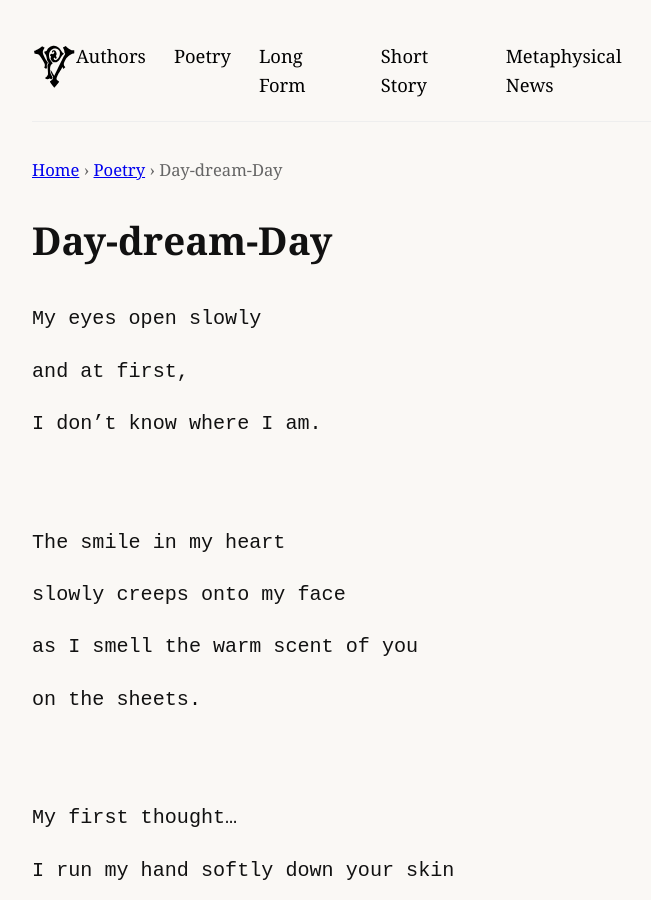
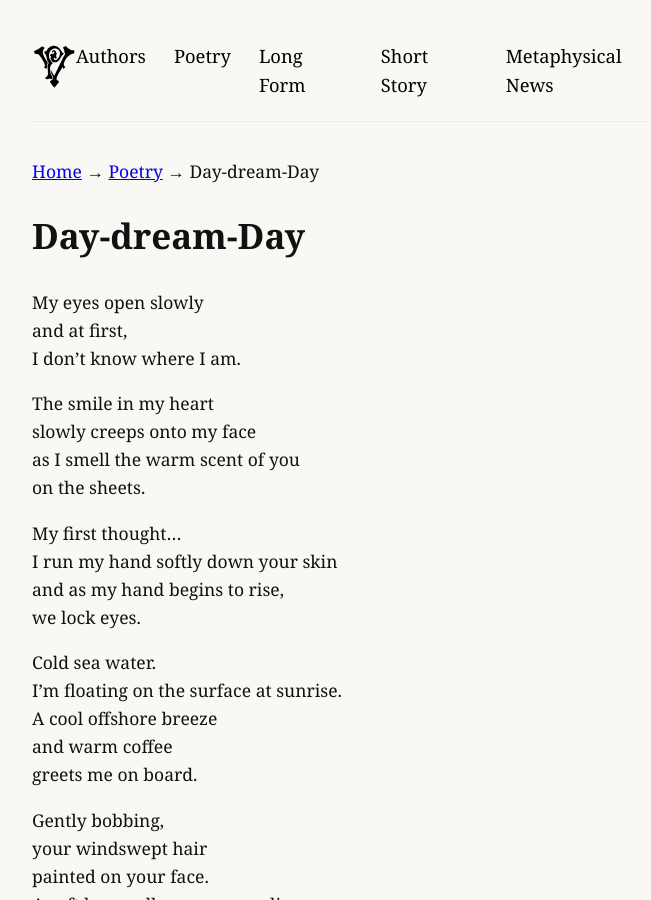
Before and after one commit to charlesvoltaire-public/charlesvoltaire-public.github.io, a Jekyll site: the page built from charles-voltaire/day-dream-day.md, in a window 1280 px wide and 900 px high. Shown: the whole window, without its empty margins (288-939 px from the left). Built offline with Jekyll 4.4.1, drawn with Linux system fonts in a browser that asks for light colours.

Commit message:
Update poem.html

```diff
--- a/_layouts/poem.html
+++ b/_layouts/poem.html
@@ -2,20 +2,15 @@
 layout: default
 ---
 
-<nav style="margin:2rem 0 1.5rem; font-size:0.95em; color:#666;">
-  <a href="/">Home</a> › <a href="/poetry/">Poetry</a> › {{ page.title }}
+<nav class="breadcrumb">
+  <a href="/">Home</a> → <a href="/poetry/">Poetry</a> → {{ page.title }}
 </nav>
 
-<h1 style="margin:0 0 2rem; font-size:2.2em;">{{ page.title }}</h1>
+<h1>{{ page.title }}</h1>
 
-<pre style="
-  line-height: 1.3;
-  font-size: 1.15em;
-  margin: 0 0 2.5rem 0;
-  white-space: pre-wrap;
-">{{ content }}</pre>
+<div class="prose">{{ content }}</div>
 
-<div style="display: flex; justify-content: space-between; font-size: 0.95em; color: #0066cc;">
+<div class="nav-links">
   <div>
     {% assign prev = site.pages | where_exp:"p","p.categories contains 'poetry'" | sort:'date' | reverse | where_exp:"p","p.date < page.date" | first %}
     {% if prev %}← <a href="{{ prev.url }}">Previous</a>{% endif %}
```
